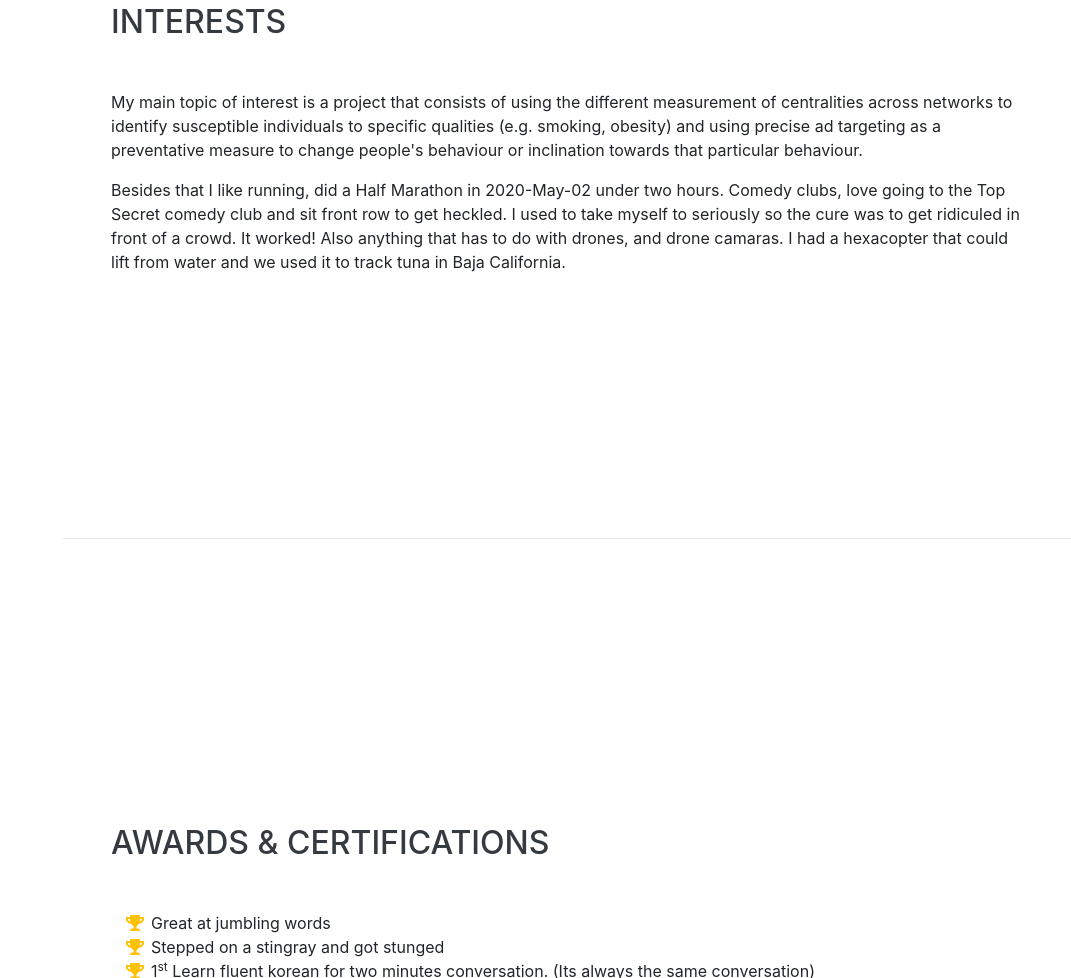
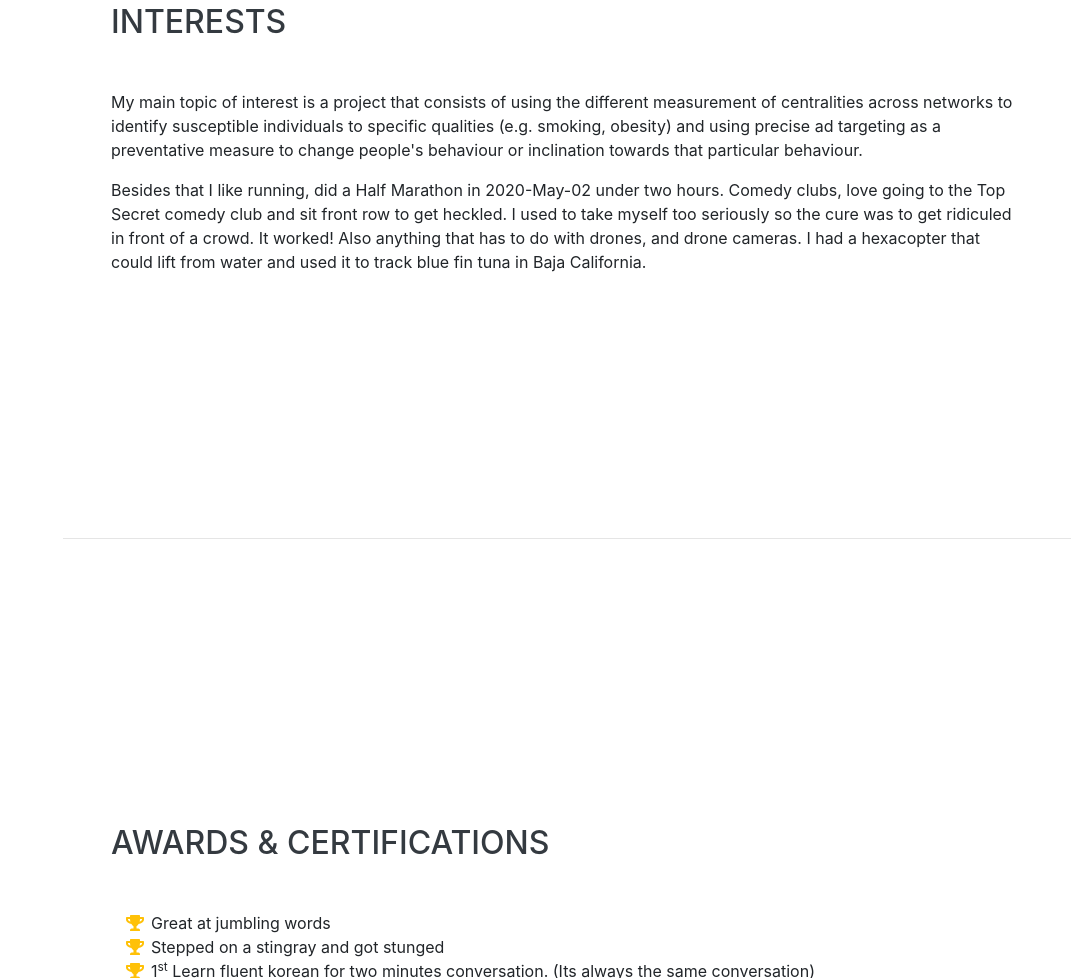
Before and after one commit to joseraz/joseraz.github.io, a website with bundled scripts: page index.html in a window 1280 px wide. Shown: the part 4828-5806 px from the top of the page, without its empty margins (209-1280 px from the left). Built offline with nearby package versions, Linux system fonts and the light colour scheme; a web font is replaced by a local one.

Commit message:
Update index.html
other typos

```diff
--- a/index.html
+++ b/index.html
@@ -235,8 +235,8 @@
         <p>My main topic of interest is a project that consists of using the different measurement of centralities across networks to identify susceptible individuals to specific qualities (e.g. smoking, obesity) and using precise ad targeting as a preventative measure to change people's behaviour or inclination towards that particular behaviour.</p>
         <p class="mb-0">
           Besides that I like running, did a Half Marathon in 2020-May-02 under two hours.
-          Comedy clubs, love going to the Top Secret comedy club and sit front row to get heckled. I used to take myself to seriously so the cure was to get ridiculed in front of a crowd. It worked!
-         Also anything that has to do with drones, and drone camaras. I had a hexacopter that could lift from water and we used it to track tuna in Baja California.</p>
+          Comedy clubs, love going to the Top Secret comedy club and sit front row to get heckled. I used to take myself too seriously so the cure was to get ridiculed in front of a crowd. It worked!
+         Also anything that has to do with drones, and drone cameras. I had a hexacopter that could lift from water and used it to track blue fin tuna in Baja California.</p>
       </div>
     </section>
 
```
